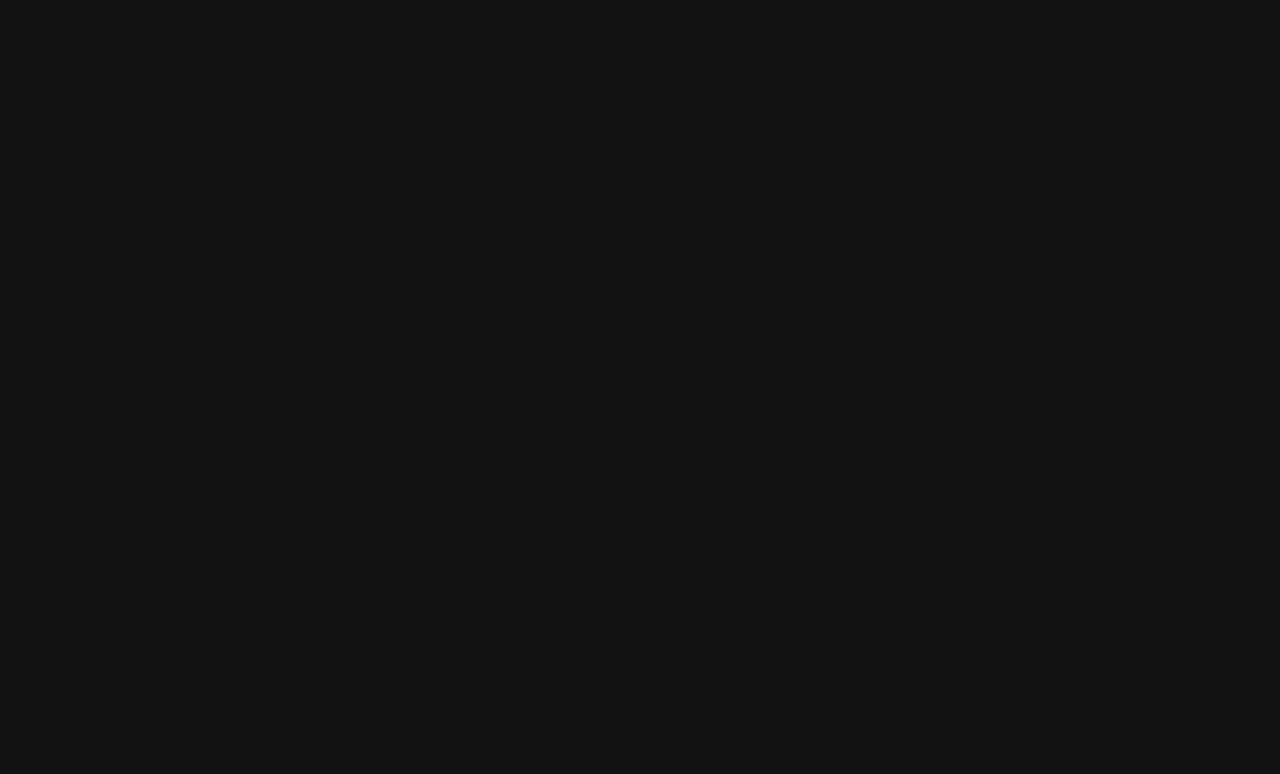
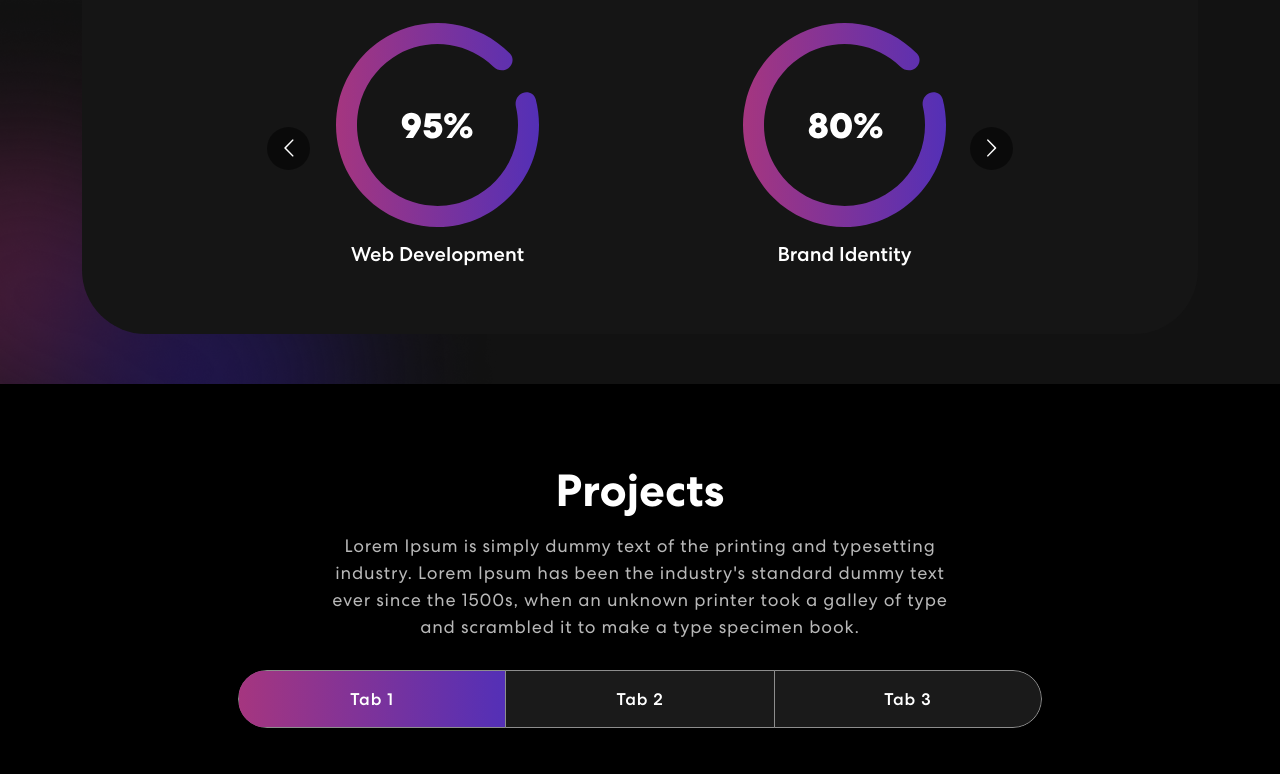
Before and after one commit to Adittya420/VJTI-E-Certificate, a React (Vite) app in the folder VJTI-E-Certificate/: page / in a window 1280 px wide. Shown: the part 800-1574 px from the top of the page. Before the commit the page ends 800 px from the top, so only its background shows below. Built offline with nearby package versions, Linux system fonts and the light colour scheme.

Commit message:
&committee

```diff
--- a/VJTI-E-Certificate/package.json
+++ b/VJTI-E-Certificate/package.json
@@ -22,6 +22,7 @@
     "react-bootstrap": "^2.10.1",
     "react-bootstrap-icons": "^1.11.3",
     "react-dom": "^18.2.0",
+    "react-multi-carousel": "^2.8.4",
     "react-on-screen": "^2.1.1",
     "react-router-dom": "^6.22.1",
     "react-router-hash-link": "^2.4.3",
--- a/VJTI-E-Certificate/src/App.jsx
+++ b/VJTI-E-Certificate/src/App.jsx
@@ -1,21 +1,23 @@
-import './App.css'
-import Form from './components/Form';
-import {Banner} from './components/Home'
+import "./App.css";
+import Form from "./components/Form";
+import { Banner } from "./components/Home";
 import "bootstrap/dist/css/bootstrap.min.css";
-import { BrowserRouter as Router, Route, Routes } from 'react-router-dom';
-import { NavBar } from './components/NavBar';
-import Login from './components/Login';
+import { BrowserRouter as Router, Route, Routes } from "react-router-dom";
+import { NavBar } from "./components/NavBar";
+import Login from "./components/Login";
+import { Skills } from "./components/Skills";
+import { Projects } from "./components/Projects";
 function App() {
   return (
     <>
-
-        <NavBar/>
-        <Banner/>
-        {/* <Form/> */}
-        {/* <Login/> */}
-
+      <NavBar />
+      <Banner />
+      <Skills />
+      <Projects />
+      {/* <Form/> */}
+      {/* <Login/> */}
     </>
-  )
+  );
 }
 
 export default App;
```
Also changed, not shown: 1 other file (tests, documents, lock files or other folders).
